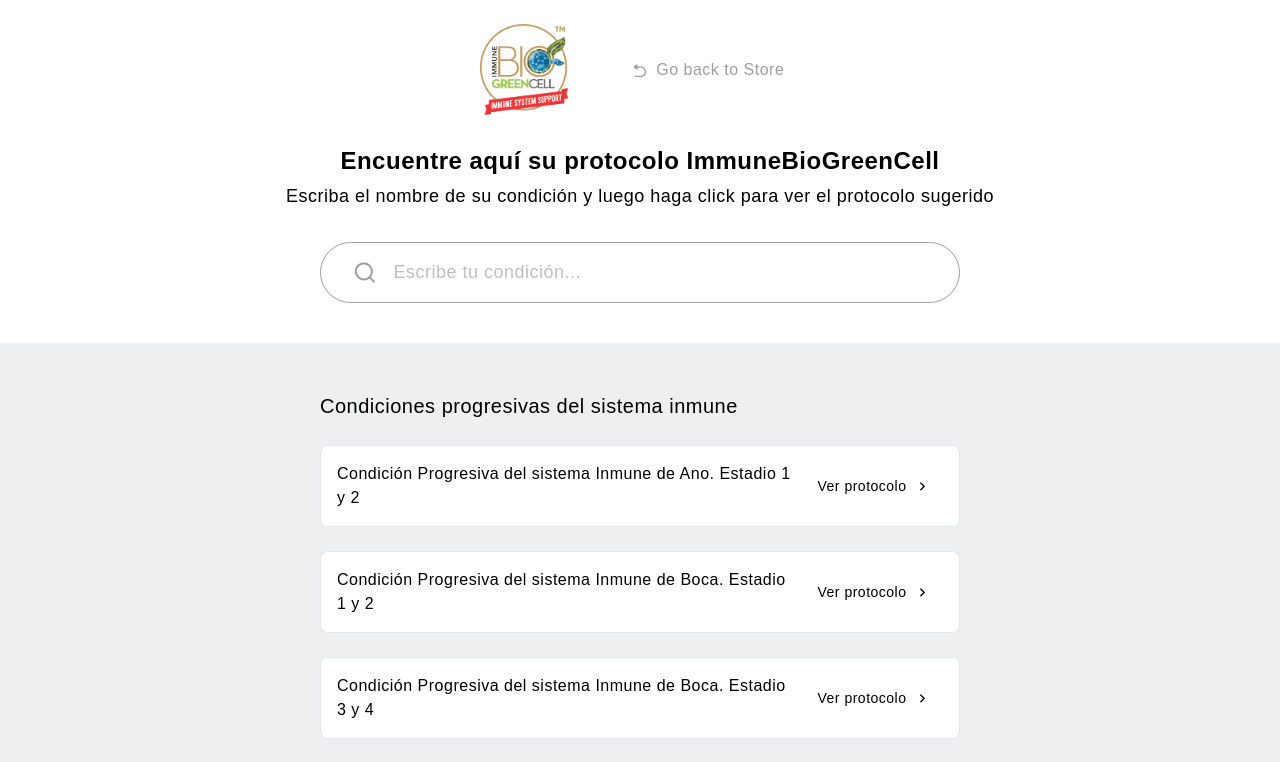
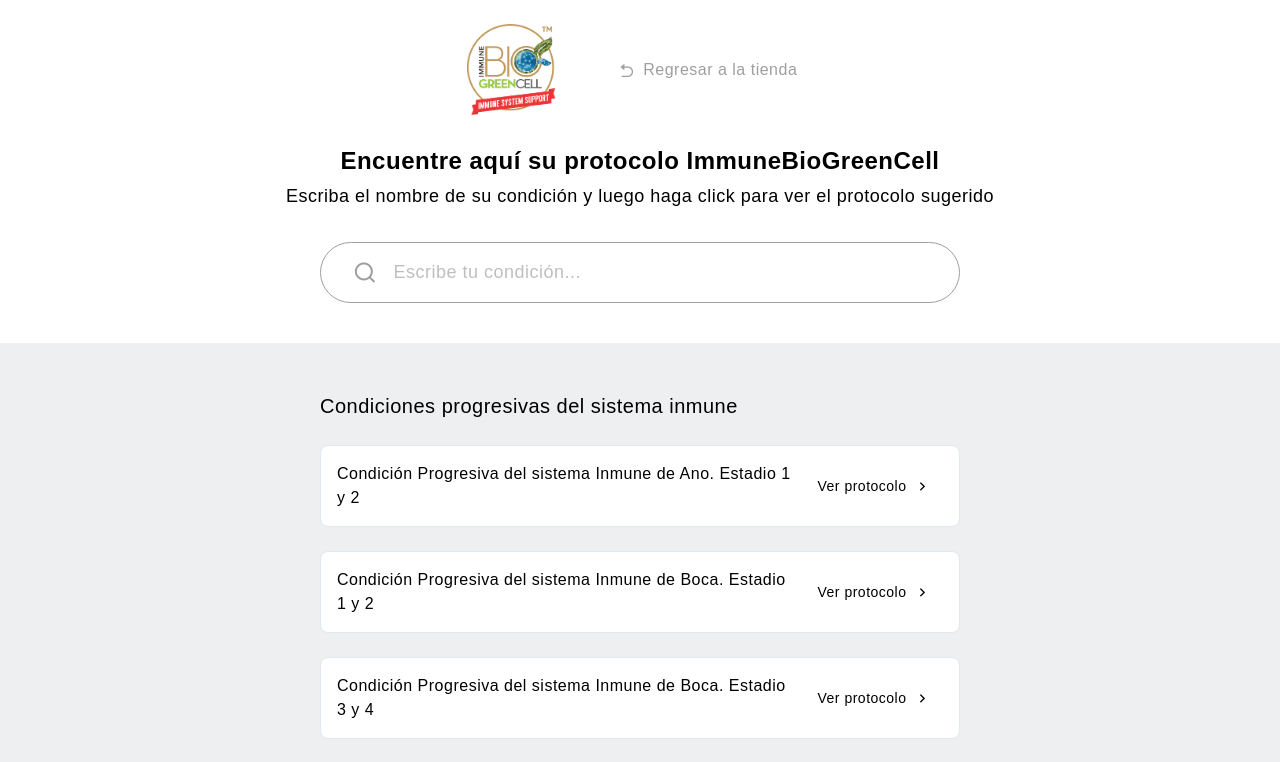
Before and after one commit to dcodesv/bgcmodule, a Vue app: page /#/ in a window 1280 px wide. Shown: the top 762 px of the page. Built offline with nearby package versions, Linux system fonts and the light colour scheme; a web font is replaced by a local one; what tailwindcss-transitions would draw is missing.

Commit message:
Correccion de link y texto regresar a la tienda

```diff
--- a/src/components/Header.vue
+++ b/src/components/Header.vue
@@ -2,7 +2,7 @@
     <div>
         <div class="bg-white p-6 flex flex-row justify-center items-center">
             <img class="w-24 mr-10 box-border" src="../assets/Logo.png" alt="">
-            <a href="https://www.biogreencell.com" class="rounded hover:text-black hover:bg-graybgc px-4 py-2 text-white text-graybgcdark flex flex-row justify-center items-center"><i class="ri-arrow-go-back-fill mr-2"></i> Go back to Store</a>
+            <a href="https://www.immunebiogreencell.com" class="rounded hover:text-black hover:bg-graybgc px-4 py-2 text-white text-graybgcdark flex flex-row justify-center items-center"><i class="ri-arrow-go-back-fill mr-2"></i> Regresar a la tienda</a>
         </div>
     </div>
 </template>
```
